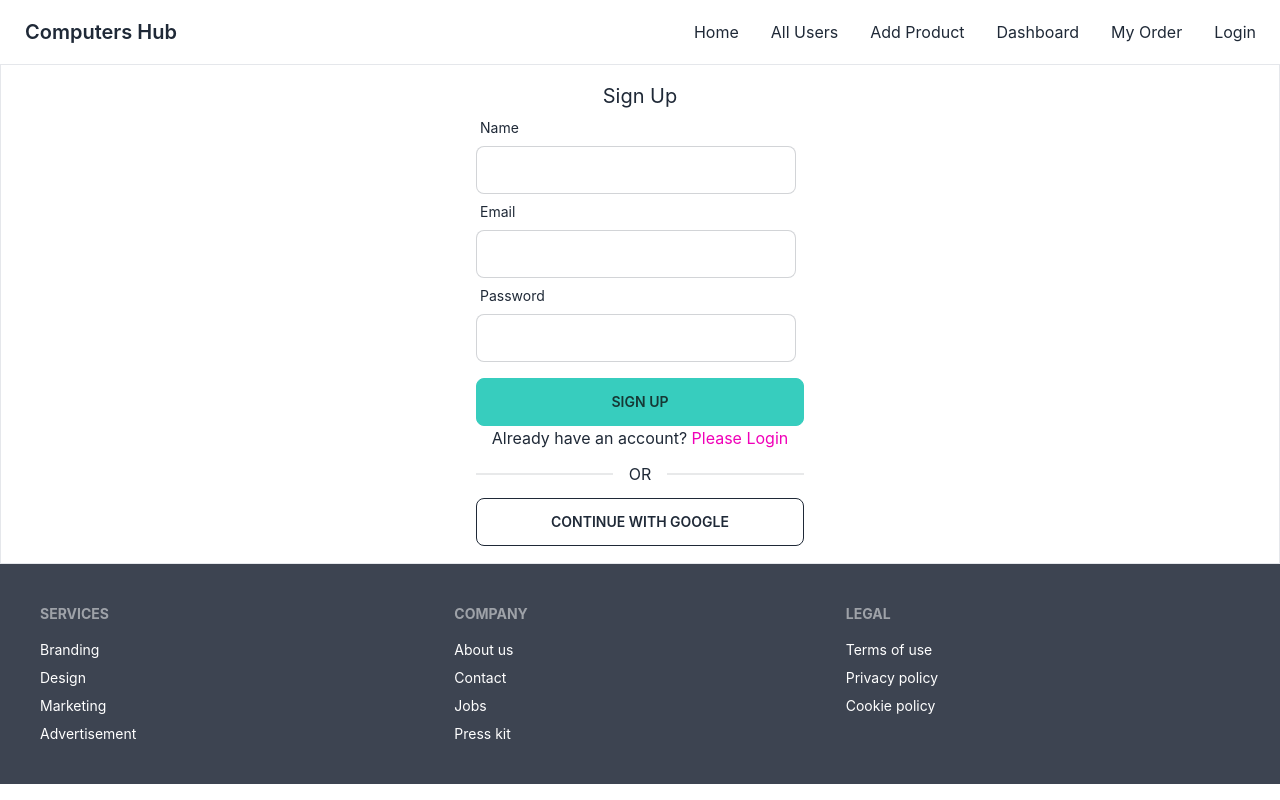
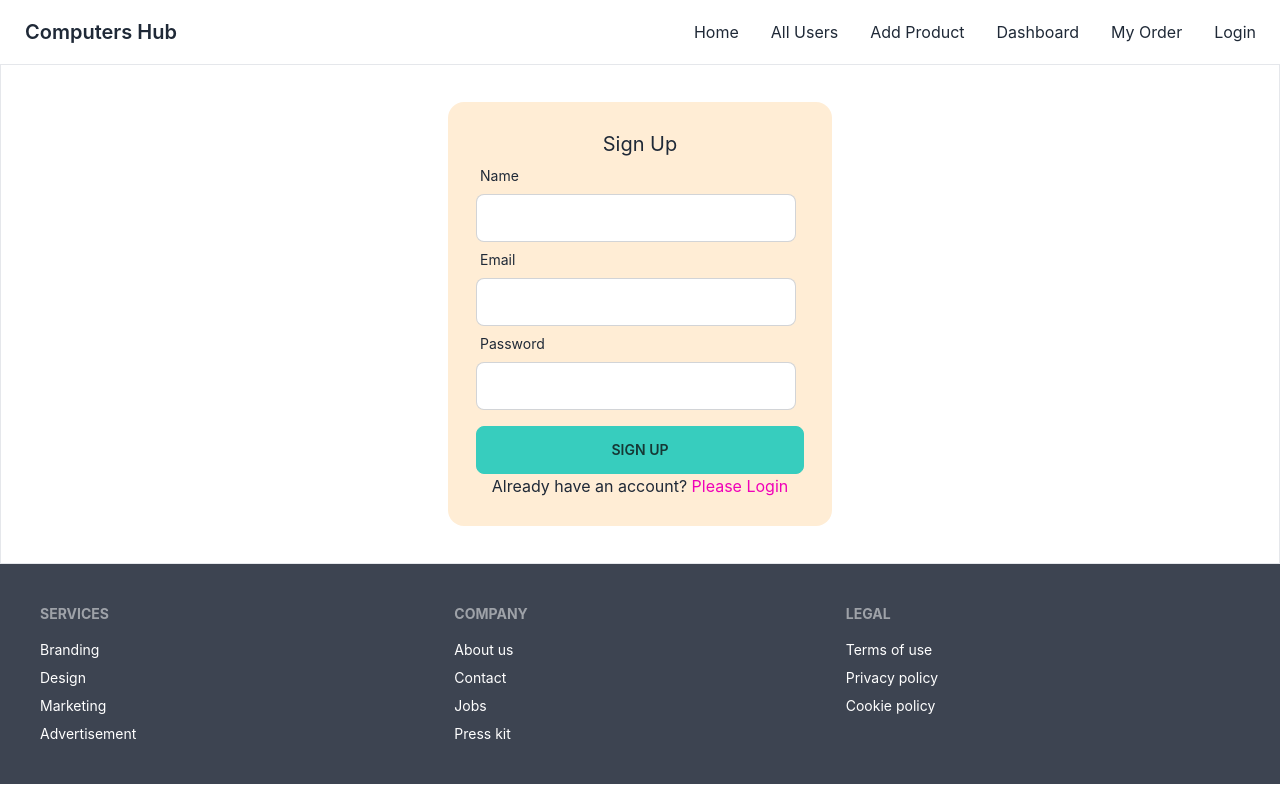
Before and after one commit to abdulhamid331404/computers-hub-client, a React (Create React App) app: page /signup in a window 1280 px wide. Built offline with nearby package versions, Linux system fonts and the light colour scheme.

Commit message:
update signup form

```diff
--- a/src/Pages/Home/Login/Login.js
+++ b/src/Pages/Home/Login/Login.js
@@ -4,15 +4,21 @@ import { Link } from 'react-router-dom';
 
 
 const Login = () => {
-    const { register, handleSubmit, watch, formState: { errors } } = useForm();
+    const { register, handleSubmit, formState: { errors } } = useForm();
     const [loginError, setLoginError] = useState('');
+    const handleLogin = data =>{
+        console.log(data);
+    }
 
     return (
         <div className='h-[500px] flex justify-center items-center shadow-2xl bg-base-100'>
-            <div className='w-96 p-7'>
+            <div className='w-96 p-7 bg-base-100 card bg-orange-100'>
                 <h2 className='text-xl text-center'>Login</h2>
-                <form onSubmit={handleSubmit('')}>
+                <form onSubmit={handleSubmit(handleLogin)}>
                     <div className="form-control w-full max-w-xs">
+
+
+
                         <label className="label"> <span className="label-text">Email</span></label>
                         <input type="text"
                             {...register("email", {
@@ -37,7 +43,7 @@ const Login = () => {
                         {loginError && <p className='text-red-600'>{loginError}</p>}
                     </div>
                 </form>
-                <p>Don’t have a account?<Link className='text-secondary' to="/signup"> Register now</Link></p>
+                <p>Don’t have a account?<Link className='text-secondary' to="/signup"> SignUp</Link></p>
                 <div className="divider">OR</div>
                 <button className='btn btn-outline w-full'>CONTINUE WITH GOOGLE</button>
             </div>
--- a/src/Pages/Home/SignUP/SignUp.js
+++ b/src/Pages/Home/SignUP/SignUp.js
@@ -4,15 +4,17 @@ import { Link } from 'react-router-dom';
 
 const SignUp = () => {
 
-    const { register, handleSubmit, watch, formState: { errors } } = useForm();
+    const { register, handleSubmit,  formState: { errors } } = useForm();
     const [signUpError, setSignUPError] = useState('');
-
+const handleSignUp = data =>{
+    console.log(data);
+}
 
     return (
-        <div className='h-[500px] border flex justify-center items-center'>
-        <div className='w-96 p-7'>
+        <div className='h-[500px] border flex justify-center items-center '>
+        <div className='w-96 p-7 bg-base-100 card bg-orange-100'>
             <h2 className='text-xl text-center'>Sign Up</h2>
-            <form onSubmit={handleSubmit('handleSignUp')}>
+            <form onSubmit={handleSubmit(handleSignUp)}>
                 <div className="form-control w-full max-w-xs">
                     <label className="label"> <span className="label-text">Name</span></label>
                     <input type="text" {...register("name", {
@@ -40,9 +42,6 @@ const SignUp = () => {
                 {signUpError && <p className='text-red-600'>{signUpError}</p>}
             </form>
             <p>Already have an account? <Link className='text-secondary' to="/login">Please Login</Link></p>
-            <div className="divider">OR</div>
-            <button className='btn btn-outline w-full'>CONTINUE WITH GOOGLE</button>
-
         </div>
     </div>
     );
```
